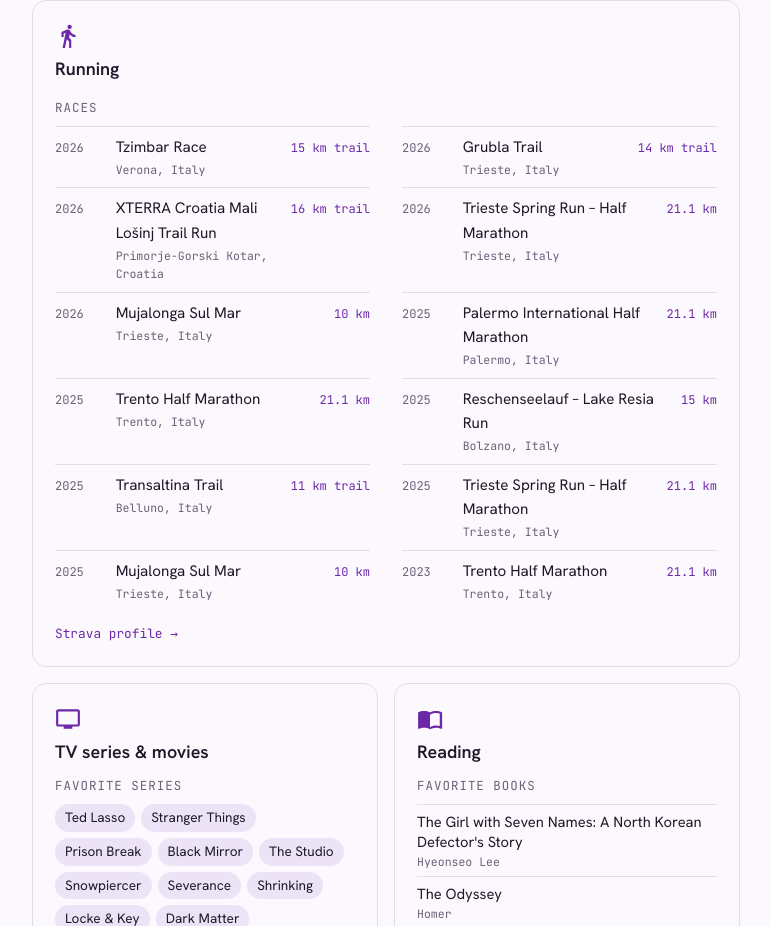
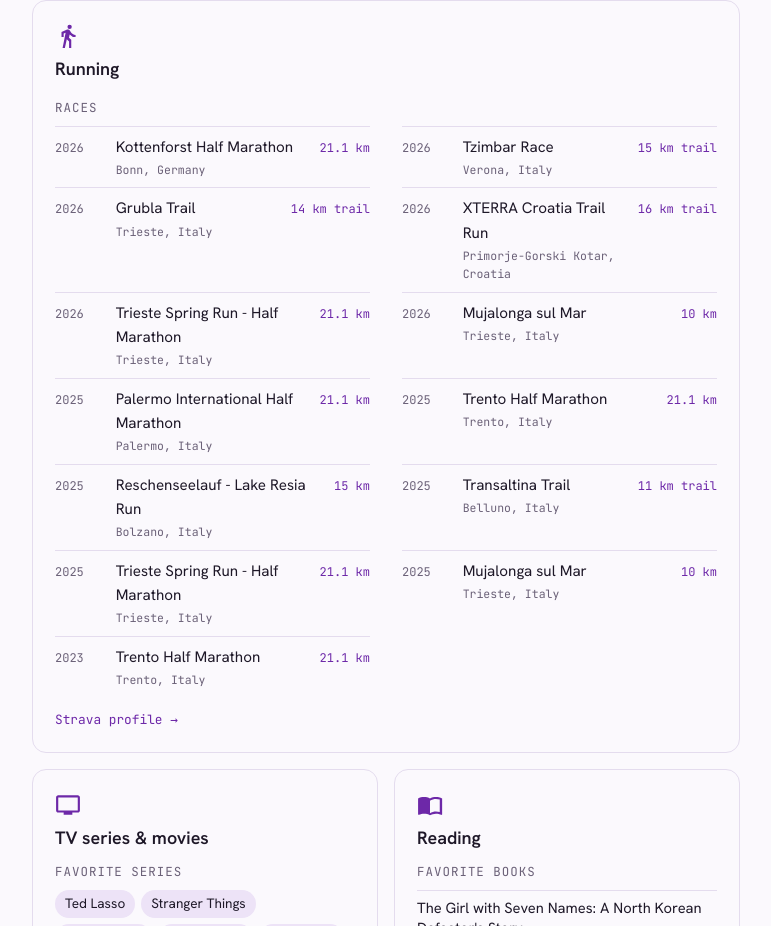
Before and after one commit to alessionovel/alessionovel.github.io, a plain HTML site: page index.html in a window 1280 px wide. Shown: the part 6955-7881 px from the top of the page, without its empty margins (364-1135 px from the left). Drawn offline with Linux system fonts and the light colour scheme.

Commit message:
Update races

```diff
--- a/index.html
+++ b/index.html
@@ -498,17 +498,18 @@ footer .wrap { font-family: var(--mono); font-size: .75rem; color: var(--muted);
             <h3>Running</h3>
             <p class="subhead" style="margin-top:8px">Races</p>
             <ul class="races">
+              <li><span class="ry">2026</span><span class="rn">Kottenforst Half Marathon<span class="rl">Bonn, Germany</span></span><span class="rd">21.1 km</span></li>
               <li><span class="ry">2026</span><span class="rn">Tzimbar Race<span class="rl">Verona, Italy</span></span><span class="rd">15 km trail</span></li>
               <li><span class="ry">2026</span><span class="rn">Grubla Trail<span class="rl">Trieste, Italy</span></span><span class="rd">14 km trail</span></li>
-              <li><span class="ry">2026</span><span class="rn">XTERRA Croatia Mali Lošinj Trail Run<span class="rl">Primorje-Gorski Kotar, Croatia</span></span><span class="rd">16 km trail</span></li>
-              <li><span class="ry">2026</span><span class="rn">Trieste Spring Run – Half Marathon<span class="rl">Trieste, Italy</span></span><span class="rd">21.1 km</span></li>
-              <li><span class="ry">2026</span><span class="rn">Mujalonga Sul Mar<span class="rl">Trieste, Italy</span></span><span class="rd">10 km</span></li>
+              <li><span class="ry">2026</span><span class="rn">XTERRA Croatia Trail Run<span class="rl">Primorje-Gorski Kotar, Croatia</span></span><span class="rd">16 km trail</span></li>
+              <li><span class="ry">2026</span><span class="rn">Trieste Spring Run - Half Marathon<span class="rl">Trieste, Italy</span></span><span class="rd">21.1 km</span></li>
+              <li><span class="ry">2026</span><span class="rn">Mujalonga sul Mar<span class="rl">Trieste, Italy</span></span><span class="rd">10 km</span></li>
               <li><span class="ry">2025</span><span class="rn">Palermo International Half Marathon<span class="rl">Palermo, Italy</span></span><span class="rd">21.1 km</span></li>
               <li><span class="ry">2025</span><span class="rn">Trento Half Marathon<span class="rl">Trento, Italy</span></span><span class="rd">21.1 km</span></li>
-              <li><span class="ry">2025</span><span class="rn">Reschenseelauf – Lake Resia Run<span class="rl">Bolzano, Italy</span></span><span class="rd">15 km</span></li>
+              <li><span class="ry">2025</span><span class="rn">Reschenseelauf - Lake Resia Run<span class="rl">Bolzano, Italy</span></span><span class="rd">15 km</span></li>
               <li><span class="ry">2025</span><span class="rn">Transaltina Trail<span class="rl">Belluno, Italy</span></span><span class="rd">11 km trail</span></li>
-              <li><span class="ry">2025</span><span class="rn">Trieste Spring Run – Half Marathon<span class="rl">Trieste, Italy</span></span><span class="rd">21.1 km</span></li>
-              <li><span class="ry">2025</span><span class="rn">Mujalonga Sul Mar<span class="rl">Trieste, Italy</span></span><span class="rd">10 km</span></li>
+              <li><span class="ry">2025</span><span class="rn">Trieste Spring Run - Half Marathon<span class="rl">Trieste, Italy</span></span><span class="rd">21.1 km</span></li>
+              <li><span class="ry">2025</span><span class="rn">Mujalonga sul Mar<span class="rl">Trieste, Italy</span></span><span class="rd">10 km</span></li>
               <li><span class="ry">2023</span><span class="rn">Trento Half Marathon<span class="rl">Trento, Italy</span></span><span class="rd">21.1 km</span></li>
             </ul>
             <a class="hlink" href="https://www.strava.com/athletes/163430304" target="_blank" rel="noopener">Strava profile →</a>
```
